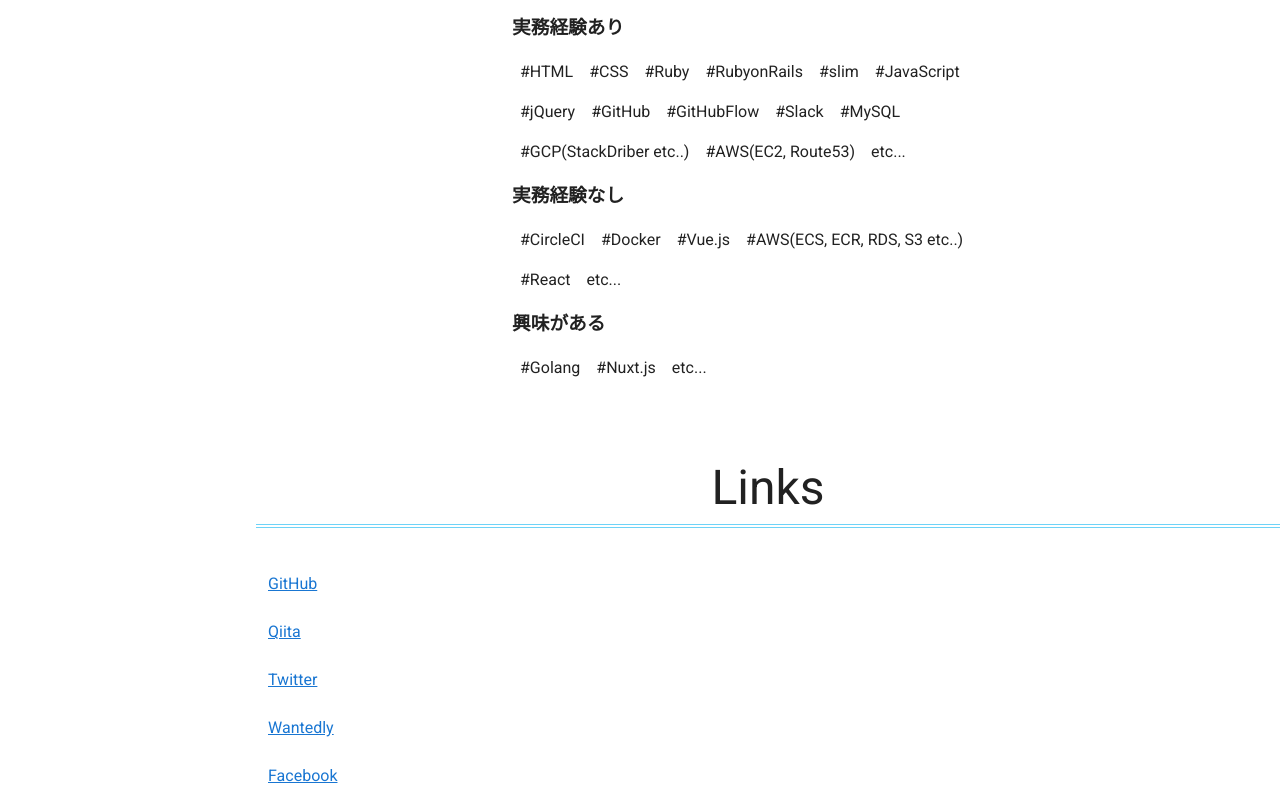
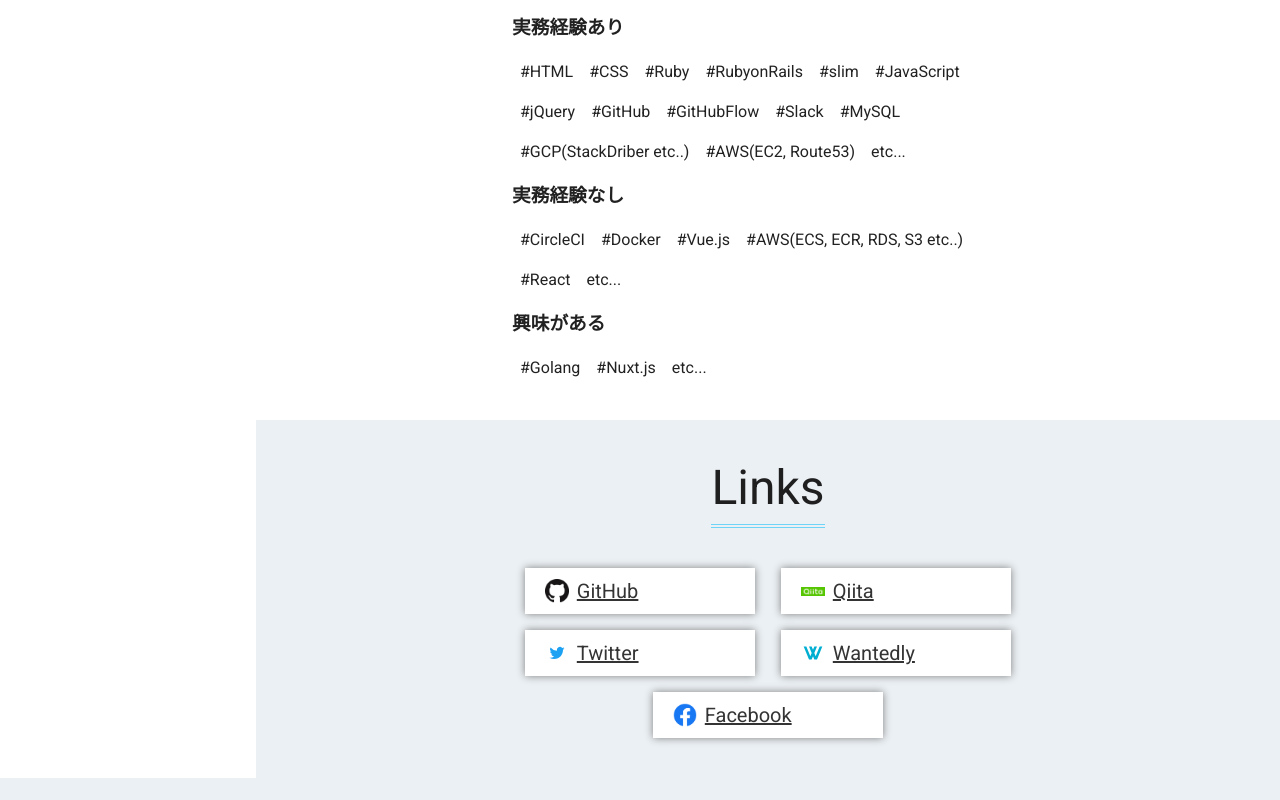
Before and after one commit to mishitoshi/my-portfolio, a Vue app: page / in a window 1280 px wide. Shown: the part 1482-2282 px from the top of the page. After the commit the page ends 2260 px from the top, so only its background shows below. Built offline with nearby package versions, Linux system fonts and the light colour scheme.

Commit message:
change: デザイン

```diff
--- a/src/components/Links.vue
+++ b/src/components/Links.vue
@@ -1,13 +1,13 @@
 <template>
-  <div>
+  <div class="link-wrapper">
     <Title :title="title" />
-    <v-container>
-      <v-row>
-        <v-col v-for="(link, i) in links" cols="12" :key="i">
-          <a :href="link.url">{{ link.name }}</a>
-        </v-col>
-      </v-row>
-    </v-container>
+    <ul class="link-items">
+      <li v-for="(link, i) in links" :key="i" class="item">
+        <a :href="link.url"
+          ><img :src="link.image_url" alt="" /><span>{{ link.name }}</span></a
+        >
+      </li>
+    </ul>
   </div>
 </template>
 
@@ -23,27 +23,75 @@ export default {
     links: [
       {
         name: "GitHub",
-        url: "https://github.com/mishitoshi"
+        url: "https://github.com/mishitoshi",
+        image_url: require("@/assets/images/logo_github.png")
       },
       {
         name: "Qiita",
-        url: "https://qiita.com/mishikunxo"
+        url: "https://qiita.com/mishikunxo",
+        image_url: require("@/assets/images/logo_qiita.png")
       },
       {
         name: "Twitter",
-        url: "https://twitter.com/mishikunxo"
+        url: "https://twitter.com/mishikunxo",
+        image_url: require("@/assets/images/logo_twitter.svg")
       },
       {
         name: "Wantedly",
-        url: "https://www.wantedly.com/users/101757829"
+        url: "https://www.wantedly.com/users/101757829",
+        image_url: require("@/assets/images/logo_wantedly.svg")
       },
       {
         name: "Facebook",
-        url: "https://www.facebook.com/toshimishito"
+        url: "https://www.facebook.com/toshimishito",
+        image_url: require("@/assets/images/logo_facebook.png")
       }
     ]
   })
 };
 </script>
 
-<style scoped></style>
+<style scoped lang="scss">
+.link-wrapper {
+  @include section;
+  background-color: #ebf0f4;
+}
+.link-items {
+  display: flex;
+  flex-direction: row;
+  flex-wrap: wrap;
+  justify-content: space-around;
+  width: 80%;
+  padding: 0;
+
+  @include sp {
+    width: 90%;
+    @include flex-column;
+  }
+  li.item {
+    display: flex;
+    color: black;
+    padding: 8px 20px;
+    width: 45%;
+    margin: 8px 0;
+    background-color: white;
+    box-shadow: 0 0 8px gray;
+    @include sp {
+      width: 100%;
+    }
+    a {
+      display: flex;
+      align-items: center;
+      color: $black;
+      font-size: 20px;
+      width: 100%;
+      height: 100%;
+      img {
+        width: 24px;
+        height: auto;
+        margin-right: 8px;
+      }
+    }
+  }
+}
+</style>
```
